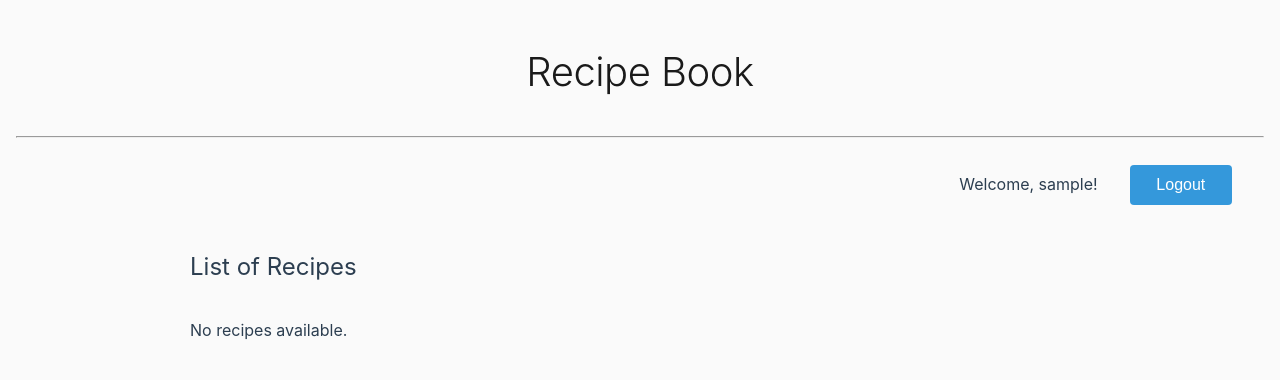
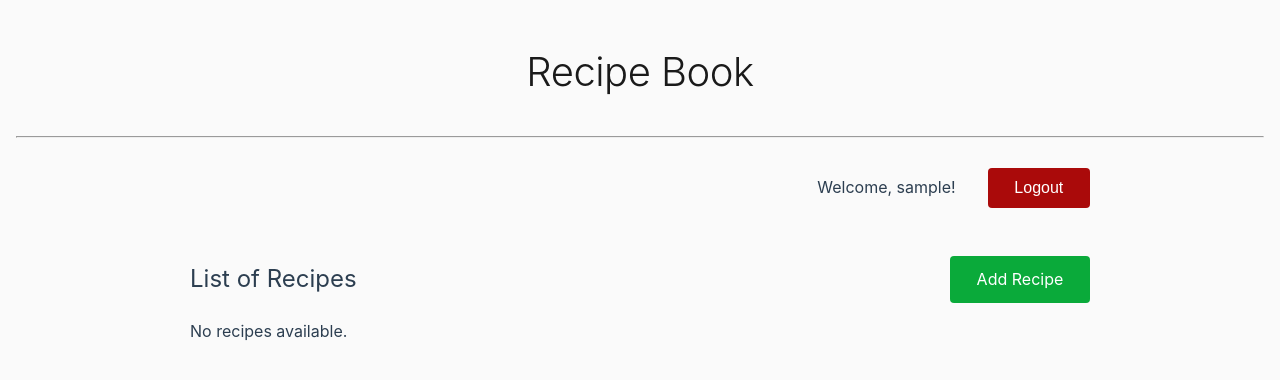
Before and after one commit to Zekiru/recipebook-villasurda-ezekiel, a Django app: page /recipes/list/ in a window 1280 px wide. Shown: the top 380 px of the page. Run offline with Django 5.2, Linux system fonts and the light colour scheme; the visitor is signed in with stand-in values (Sample User, id 1); data that the repository does not hold is empty.

Commit message:
Implement RecipeImage & Recipe Form

```diff
--- a/recipebook/ledger/templates/ledger/recipe_list.html
+++ b/recipebook/ledger/templates/ledger/recipe_list.html
@@ -1,12 +1,17 @@
 {% extends "base.html" %}
 
 {% block content %}
-  <h2>List of Recipes</h2>
+  <div class="row">
+    <h2 class="align-left">List of Recipes</h2>
+    <a class="btn add-btn align-right"
+    href="{% url 'recipe_create' %}">Add Recipe</a>
+  </div>
   <div class="list-wrapper">
     {% for recipe in recipes %}
       <div class="list-item">
         <h3>{{ recipe.name }}</h3>
-        <a href="{{ recipe.get_absolute_url }}" class="align-left margin-left btn">View Recipe</a>
+        <a href="{{ recipe.get_absolute_url }}"
+        class="align-left btn">View Recipe</a>
       </div>
     {% empty %}
       <p>No recipes available.</p>
--- a/recipebook/ledger/urls.py
+++ b/recipebook/ledger/urls.py
@@ -1,5 +1,10 @@
 from django.urls import path
-from .views import index, RecipeListView, RecipeDetailView
+from .views import (
+    index,
+    RecipeListView,
+    RecipeDetailView,
+    RecipeCreateView,
+)
 
 urlpatterns = [
     path('', index, name='index'),
@@ -13,4 +18,9 @@ urlpatterns = [
         RecipeDetailView.as_view(),
         name='recipe_detail'
     ),
+    path(
+        'recipe/add/',
+        RecipeCreateView.as_view(),
+        name='recipe_create'
+    ),
 ]
--- a/recipebook/ledger/views.py
+++ b/recipebook/ledger/views.py
@@ -1,11 +1,22 @@
 from django.shortcuts import redirect
+from django.urls import reverse
+
 from django.views.generic import TemplateView
-from .models import Recipe, RecipeIngredient
+from django.views.generic.edit import CreateView
 from django.contrib.auth.mixins import LoginRequiredMixin
+
+from .models import Recipe
+from .forms import (
+    RecipeForm,
+    IngredientFormSet,
+    ImageFormSet,
+)
+
+REDIRECT_LINK = 'login'
 
 
 def index(request):
-    return redirect('recipes/list/')
+    return redirect(reverse('recipe_list'))
 
 
 class RecipeListView(TemplateView):
@@ -23,7 +34,7 @@ class RecipeDetailView(LoginRequiredMixin, TemplateView):
     model = Recipe
     template_name = 'ledger/recipe_detail.html'
     context_object_name = 'recipe_detail'
-    redirect_field_name = 'login'
+    redirect_field_name = REDIRECT_LINK
 
     def get_context_data(self, **kwargs):
         context = super().get_context_data(**kwargs)
@@ -32,3 +43,50 @@ class RecipeDetailView(LoginRequiredMixin, TemplateView):
         context['ingredients'] = recipe.ingredients.all()
         context['images'] = recipe.images.all()
         return context
+
+
+class RecipeCreateView(LoginRequiredMixin, CreateView):
+    model = Recipe
+    form_class = RecipeForm
+    template_name = 'ledger/recipe_form.html'
+    context_object_name = 'recipe_create'
+    redirect_field_name = REDIRECT_LINK
+
+    def get_success_url(self):
+        return reverse('recipe_detail', kwargs={'pk': self.object.pk})
+
+    def get_context_data(self, **kwargs):
+        context = super().get_context_data(**kwargs)
+
+        post_data = self.request.POST or None
+        file_data = self.request.FILES or None
+
+        context['ingredients'] = IngredientFormSet(
+            post_data,
+            prefix='ingredients',
+        )
+        context['images'] = ImageFormSet(
+            post_data, file_data,
+            prefix='images',
+        )
+
+        return context
+
+    def form_valid(self, form):
+        context = self.get_context_data()
+        ingredients = context['ingredients']
+        images = context['images']
+
+        if form.is_valid() and ingredients.is_valid() and images.is_valid():
+            form.instance.author = self.request.user.profile
+            self.object = form.save()
+
+            ingredients.instance = self.object
+            images.instance = self.object
+
+            ingredients.save()
+            images.save()
+
+            return redirect(self.get_success_url())
+
+        return self.form_invalid(form)
--- a/recipebook/static/css/styles.css
+++ b/recipebook/static/css/styles.css
@@ -19,11 +19,11 @@ header {padding: 0.5rem 0;}
 nav {
     position: sticky;
     top: 0;
-    padding: 1.2rem 2rem;
+    padding: 1.4rem 0;
     display: flex;
     justify-content: right;
     gap: 2rem;
-    /* background-color: #fafafa; */
+    background-color: #fafafa;
 }
 
 nav * {
@@ -50,11 +50,10 @@ h2 {
 h3 {
     font-size: 1.25rem;
     font-weight: 450;
-    margin: 0 0 0.2rem 1rem;
     color: #1b2938;
 }
 
-#content {
+#content, nav {
     max-width: 900px;
     margin: 0 auto;
 }
@@ -63,6 +62,16 @@ div {
     display: flex;
     flex-direction: column;
     gap: 1rem;
+}
+
+.row {
+    display: flex;
+    flex-direction: row;
+}
+
+.row * {
+    height: fit-content;
+    margin: auto;
 }
 
 .form-wrapper {
@@ -100,12 +109,18 @@ div {
 .list-item {
     background-color: rgb(227, 242, 255);
     border-radius: 15px;
-    padding: 1.5rem 1rem;
-    margin: 1rem;
+    padding: 2rem;
+    margin: 1rem 0;
 }
 
-ul {
+.list-wrapper ul {
     margin: 0 0 0 3rem;
+}
+
+form ul {
+    list-style-type: none;
+    text-align: center;
+    color: #bf1c1c;
 }
 
 a {
@@ -129,25 +144,24 @@ a:hover {
     cursor: pointer;
     font-size: 1rem;
     transition: background-color 0.2s ease;
-    z-index: 2;
 }
 
 .align-left {
     display: block;
-    margin: 0 auto 0 0;
+    margin: auto auto auto 0;
 }
 
 .align-right {
     display: block;
-    margin: 0 0 0 auto;
+    margin: auto 0 auto auto;
 }
 
 .margin-left {margin-left: 1rem;}
 .margin-left-2 {margin-left: 2rem;}
 
-.btn:hover {
-    background-color: #2980b9;
-    color: white;
+.btn:hover, button:hover {
+    background-color: #dfdfdf;
+    color: black;
 }
 
 table {
@@ -170,6 +184,35 @@ footer {
     font-size: 0.9rem;
 }
 
+.add-btn {
+    background-color: #0aaa3a;
+}
+
+.remove-btn, .logout-btn {
+    background-color: #aa0a0a;
+}
+
+.hidden { display: none; }
+.formset-row {
+    border-bottom: 1px solid #ccc;
+    padding: 10px;
+    margin-bottom: 10px;
+}
+
+.gallery-wrapper {
+    width: 100%;
+    display: flex;
+    flex-direction: row;
+    overflow-x: auto;
+    overflow-y: hidden;
+    gap: 0;
+}
+
+.gallery-wrapper * {
+    height: 25rem;
+    margin: auto;
+}
+
 /* table tr:nth-child(even) {
     background-color: #dedede;
 } */
--- a/recipebook/templates/base.html
+++ b/recipebook/templates/base.html
@@ -18,14 +18,17 @@
             <p>Welcome, {{ user.username }}!</p>
             <form method="POST" action="{% url 'logout' %}">
                 {% csrf_token %}
-                <button type="submit">Logout</button>
+                <button type="submit"
+                class="logout-btn">Logout</button>
             </form>
         {% else %}
             {% if request.path != '/accounts/login/' %}
-                <a class="btn" href="{% url 'login' %}">Login</a>
+            <a class="btn"
+            href="{% url 'login' %}">Login</a>
             {% endif %}
         {% endif %}
     </nav>
+    <br>
     <div id="content">
         {% block content %}{% endblock %}
     </div>
```
Also changed, not shown: recipebook/ledger/forms.py (added, +25 -0 lines), recipebook/ledger/templates/ledger/recipe_detail.html (+25 -12 lines), recipebook/ledger/templates/ledger/recipe_form.html (added, +94 -0 lines), recipebook/ledger/templates/ledger/recipe_image_form.html (added, +9 -0 lines).
